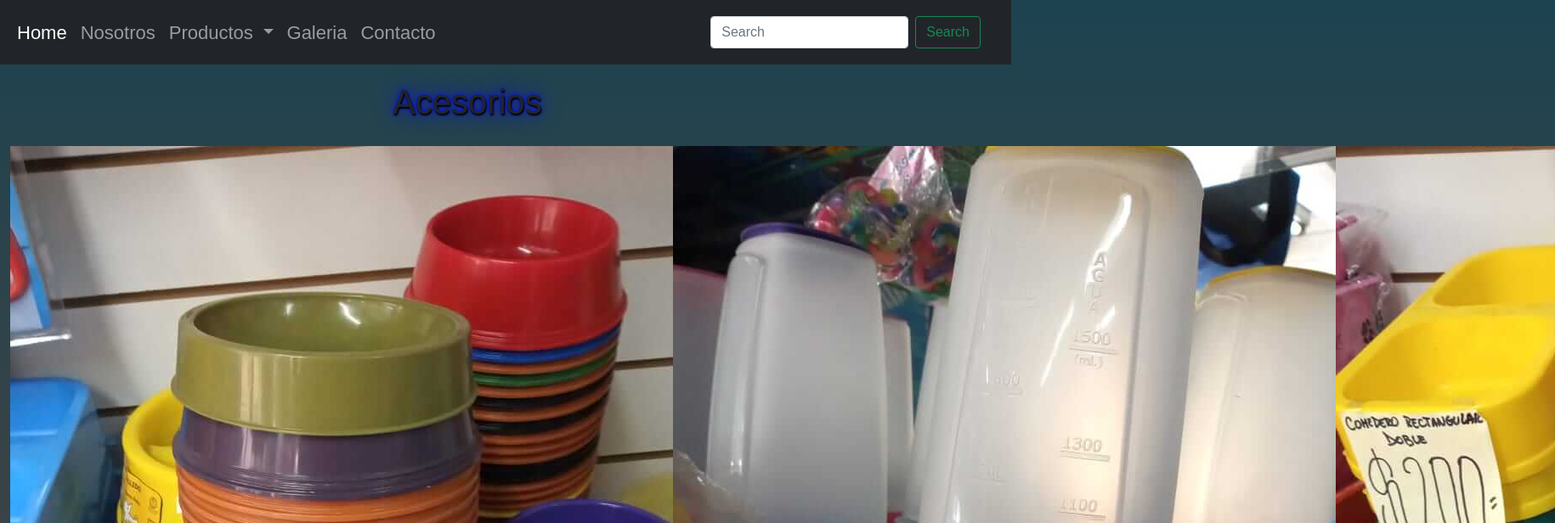
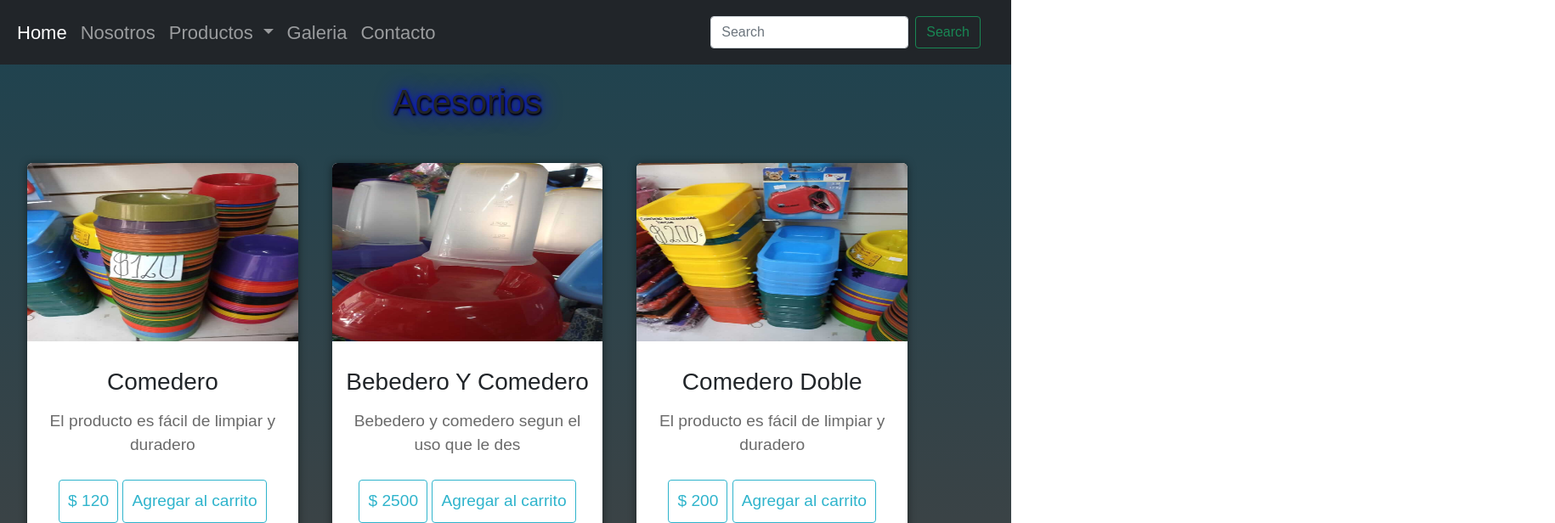
Before and after one commit to carlos-gonzalez1/desarrollo, a website: page views/submenu/Accesorios.html in a window 1280 px wide. Shown: the top 616 px of the page at 85% size, 1830 px wide, since content can reach past the window. Drawn offline with nearby package versions, Linux system fonts and the light colour scheme; files that its build step writes are made by us from their sources.

Commit message:
edite estilos.scss

```diff
--- a/scss/estilo.scss
+++ b/scss/estilo.scss
@@ -221,35 +221,46 @@ h2{
 
 /*productos-accesorios*/
 
-.card{
-    display: grid;
-    grid-template-columns: repeat(auto-fit,minmax(350px,1fr));
-    width: 95%;
-    margin: auto;
-    grid-gap: 10px;
-    padding: 40px 0;
+.container{
+    width: 100%;
+    display: flex;
+    max-width: 1100px;
+}
+.card3{
+    width: 100%;
+    margin: 20px;
+    border-radius: 6px;
     overflow: hidden;
     background: #fff;
+    box-shadow: 0px 1px 10px rgba(0,0,0,0.5);
+    cursor: default;
+    transition: all 400ms ease;
 }
-
-.card-text{
-    color: #000;
+.card3 img{
+    width: 100%;
+    height: 210px;
 }
-
-.productos-accesorios{
-    display: block;
-    position: relative;
-    overflow: hidden;
-    box-shadow: 0 0 6px rgba(0,0,0,.5);
+.card3 .contenido{
+    padding: 15px;
+    text-align: center;
 }
-
-
-.productos-accesorios img{
-    width: 100%;
-    vertical-align: top;
-    height: 300px;
-    object-fit: cover;
-    transition: transform 0.5s;
+.card3 .contenido p{
+    line-height: 1.5;
+    color: #6a6a6a;
+}
+.card3 .contenido h3{
+    font-weight: 400;
+    margin-bottom: 15px;
+}
+.card3 .contenido a{
+    text-decoration: none;
+    display: inline-block;
+    padding: 10px;
+    margin-top: 10px;
+    color: #2fb4cc;
+    border: 1px solid #2fb4cc;
+    border-radius: 4px;
+    transition: all 400ms ease;
 }
 /*card envio*/
 .container{
```
